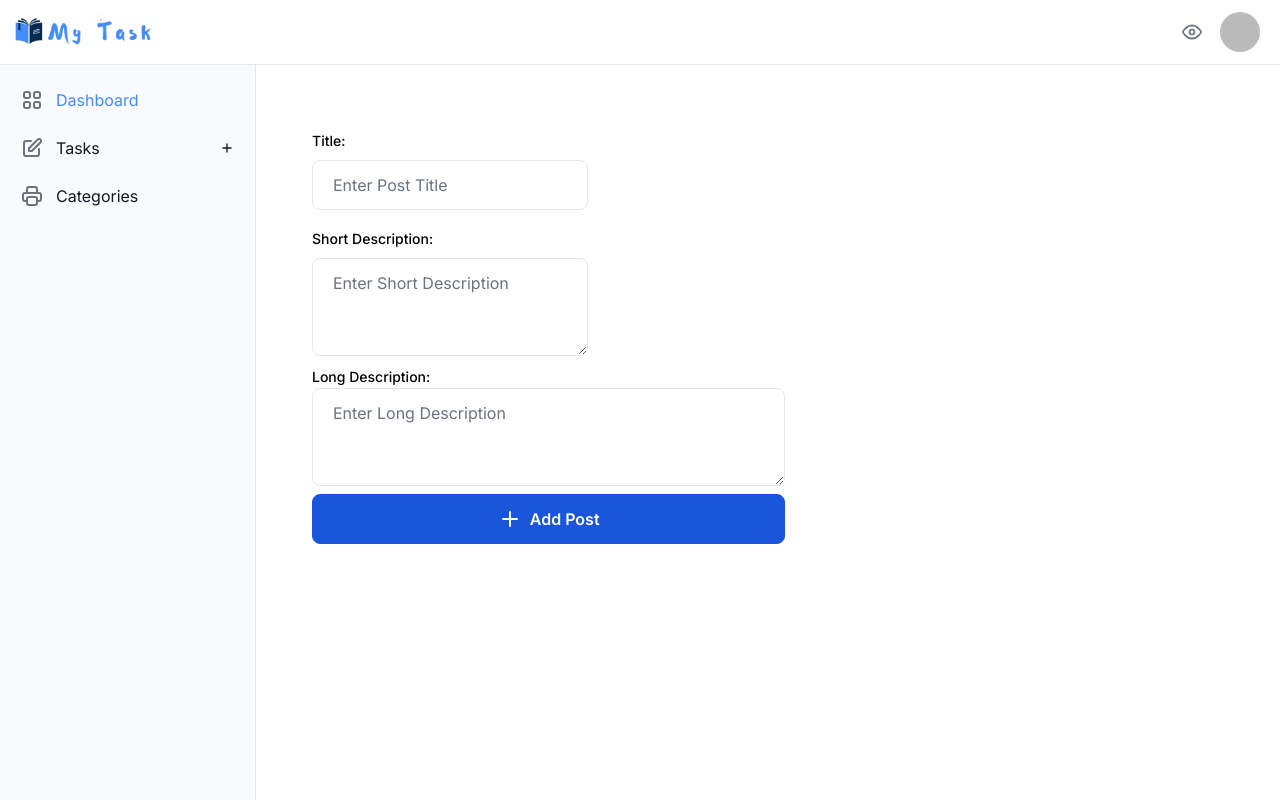
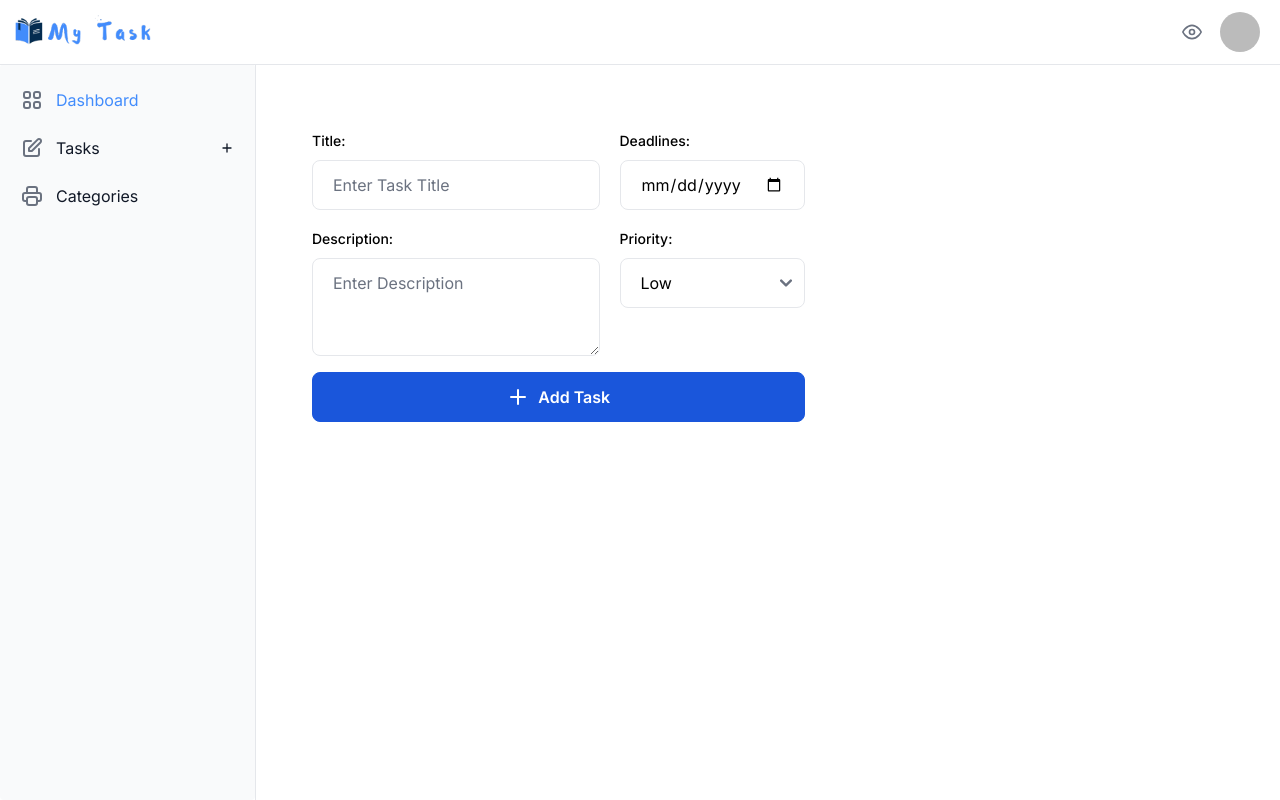
Before and after one commit to md-ali-0/my-task, a React (Vite) app: page /dashboard/add-task in a window 1280 px wide. Built offline with nearby package versions, Linux system fonts and the light colour scheme; no server answers; sample sign-in values are in the browser's storage.

Commit message:
task added page created

```diff
--- a/package.json
+++ b/package.json
@@ -10,6 +10,7 @@
     "preview": "vite preview"
   },
   "dependencies": {
+    "@tanstack/react-query": "^5.14.2",
     "axios": "^1.6.2",
     "firebase": "^10.7.1",
     "flowbite-react": "^0.7.2",
--- a/src/Pages/Dashboard/Task/AddTask.jsx
+++ b/src/Pages/Dashboard/Task/AddTask.jsx
@@ -1,11 +1,11 @@
 import { useForm } from "react-hook-form";
-import toast from 'react-hot-toast';
-import { BiErrorCircle } from 'react-icons/bi';
+import toast from "react-hot-toast";
+import { BiErrorCircle } from "react-icons/bi";
 import useAuth from "../../../hooks/useAuth";
 import useAxios from "../../../hooks/useAxios";
 
 const AddTask = () => {
-    const {user} = useAuth()
+    const { user } = useAuth();
     const axios = useAxios();
     const {
         register,
@@ -15,10 +15,14 @@ const AddTask = () => {
     } = useForm();
 
     const onSubmit = async (data) => {
-        console.log(data);;
-        const  loadingToast = toast.loading('Creating Task ... !!');
+        const newTask = { ...data, status: "todo", createdBy: user?.email };
+        const loadingToast = toast.loading("Creating Task ... !!");
         try {
-
+            const { data } = await axios.post("/add-task", newTask);
+            if (data?.acknowledged) {
+                toast.dismiss(loadingToast);
+                toast.success("Task Successfully Added");
+            }
         } catch (error) {
             toast.dismiss(loadingToast);
             toast.error(error);
@@ -30,21 +34,23 @@ const AddTask = () => {
             <div className="p-5 flex flex-col md:flex-row gap-2 mt-16">
                 <form
                     className="border-gray-200 p-5 rounded-lg bg-white dark:bg-gray-800 dark:border-gray-700"
-                    onSubmit={handleSubmit(onSubmit)}>
+                    onSubmit={handleSubmit(onSubmit)}
+                >
                     <div className="grid grid-cols-1 md:grid-cols-5 gap-5">
                         <div className="md:col-span-3">
                             <div className="space-y-2 py-2">
                                 <label
                                     htmlFor="title"
-                                    className="text-sm font-medium">
+                                    className="text-sm font-medium"
+                                >
                                     Title:
                                 </label>
                                 <input
                                     type="text"
-                                    {...register('title', {
-                                        required: 'Title is required.',
+                                    {...register("title", {
+                                        required: "Title is required.",
                                     })}
-                                    placeholder="Enter Post Title"
+                                    placeholder="Enter Task Title"
                                     className="w-full block border placeholder-gray-500 px-5 py-3 leading-6 rounded-lg border-gray-200 focus:border-blue-500 focus:ring-0 dark:bg-gray-800 dark:border-gray-600 dark:focus:border-blue-500 dark:placeholder-gray-400"
                                 />
                                 {errors.title && (
@@ -52,65 +58,104 @@ const AddTask = () => {
                                         <BiErrorCircle
                                             className="inline-block ml-2"
                                             size={15}
-                                        />{' '}
+                                        />{" "}
                                         {errors.title?.message}
                                     </span>
                                 )}
                             </div>
                             <div className="space-y-2 py-2">
                                 <label
-                                    htmlFor="title"
-                                    className="text-sm font-medium">
-                                    Short Description:
+                                    htmlFor="description"
+                                    className="text-sm font-medium"
+                                >
+                                    Description:
                                 </label>
                                 <textarea
-                                    {...register('shortDescription', {
-                                        required: 'Title is required.',
+                                    {...register("description", {
+                                        required: "Description is required.",
                                         maxLength: {
-                                            value:250,
-                                            message: 'Short Desciption Must be Under 250 characters'
-                                        }
+                                            value: 250,
+                                            message:
+                                                "Desciption Must be Under 250 characters",
+                                        },
                                     })}
                                     className="w-full block border placeholder-gray-500 px-5 py-3 leading-6 rounded-lg border-gray-200 focus:border-blue-500 focus:ring-0 dark:bg-gray-800 dark:border-gray-600 dark:focus:border-blue-500 dark:placeholder-gray-400"
                                     rows="3"
-                                    placeholder="Enter Short Description"></textarea>
-                                {errors.shortDescription && (
+                                    placeholder="Enter Description"
+                                ></textarea>
+                                {errors.description && (
                                     <span className="text-center text-red-500 flex items-center gap-1">
                                         <BiErrorCircle
                                             className="inline-block ml-2"
                                             size={15}
-                                        />{' '}
-                                        {errors.shortDescription?.message}
+                                        />{" "}
+                                        {errors.description?.message}
+                                    </span>
+                                )}
+                            </div>
+                        </div>
+                        <div className="md:col-span-2">
+                            <div className="space-y-2 py-2">
+                                <label
+                                    htmlFor="deadlines"
+                                    className="text-sm font-medium"
+                                >
+                                    Deadlines:
+                                </label>
+                                <input
+                                    type="date"
+                                    {...register("deadlines", {
+                                        required: "Deadlines is required.",
+                                    })}
+                                    placeholder="Enter Task Deadlines"
+                                    className="w-full block border placeholder-gray-500 px-5 py-3 leading-6 rounded-lg border-gray-200 focus:border-blue-500 focus:ring-0 dark:bg-gray-800 dark:border-gray-600 dark:focus:border-blue-500 dark:placeholder-gray-400"
+                                />
+                                {errors.deadlines && (
+                                    <span className="text-center text-red-500 flex items-center gap-1">
+                                        <BiErrorCircle
+                                            className="inline-block ml-2"
+                                            size={15}
+                                        />{" "}
+                                        {errors.deadlines?.message}
+                                    </span>
+                                )}
+                            </div>
+                            <div className="space-y-2 py-2">
+                                <label
+                                    htmlFor="title"
+                                    className="text-sm font-medium"
+                                >
+                                    Priority:
+                                </label>
+                                <select
+                                    name="priority"
+                                    id="priority"
+                                    {...register("priority", {
+                                        required: "Priority is required.",
+                                    })}
+                                    className="w-full block border placeholder-gray-500 px-5 py-3 leading-6 rounded-lg border-gray-200 focus:border-blue-500 focus:ring-0 dark:bg-gray-800 dark:border-gray-600 dark:focus:border-blue-500 dark:placeholder-gray-400"
+                                >
+                                    <option value="low">Low</option>
+                                    <option value="moderate">Moderate</option>
+                                    <option value="high">High</option>
+                                </select>
+                                {errors.priority && (
+                                    <span className="text-center text-red-500 flex items-center gap-1">
+                                        <BiErrorCircle
+                                            className="inline-block ml-2"
+                                            size={15}
+                                        />{" "}
+                                        {errors.priority?.message}
                                     </span>
                                 )}
                             </div>
                         </div>
                     </div>
-                    <div>
-                        <label htmlFor="title" className="text-sm font-medium">
-                            Long Description:
-                        </label>
-                        <textarea
-                            {...register('longDescription', {
-                                required: 'Title is required.',
-                            })}
-                            className="w-full block border placeholder-gray-500 px-5 py-3 leading-6 rounded-lg border-gray-200 focus:border-blue-500 focus:ring-0 dark:bg-gray-800 dark:border-gray-600 dark:focus:border-blue-500 dark:placeholder-gray-400"
-                            rows="3"
-                            placeholder="Enter Long Description"></textarea>
-                        {errors.longDescription && (
-                            <span className="text-center text-red-500 flex items-center gap-1">
-                                <BiErrorCircle
-                                    className="inline-block ml-2"
-                                    size={15}
-                                />{' '}
-                                {errors.longDescription?.message}
-                            </span>
-                        )}
-                    </div>
                     <div className="py-2">
                         <button
                             type="submit"
-                            className="w-full inline-flex justify-center items-center space-x-2 border font-semibold rounded-lg px-6 py-3 leading-6 border-blue-700 bg-blue-700 text-white hover:text-white hover:bg-blue-600 hover:border-blue-600 focus:ring focus:ring-blue-400 focus:ring-opacity-50 active:bg-blue-700 active:border-blue-700 dark:focus:ring-blue-400 dark:focus:ring-opacity-90">
+                            className="w-full inline-flex justify-center items-center space-x-2 border font-semibold rounded-lg px-6 py-3 leading-6 border-blue-700 bg-blue-700 text-white hover:text-white hover:bg-blue-600 hover:border-blue-600 focus:ring focus:ring-blue-400 focus:ring-opacity-50 active:bg-blue-700 active:border-blue-700 dark:focus:ring-blue-400 dark:focus:ring-opacity-90"
+                        >
                             <svg
                                 xmlns="http://www.w3.org/2000/svg"
                                 width="24"
@@ -121,11 +166,12 @@ const AddTask = () => {
                                 strokeWidth="2"
                                 strokeLinecap="round"
                                 strokeLinejoin="round"
-                                className="feather feather-plus">
+                                className="feather feather-plus"
+                            >
                                 <line x1="12" y1="5" x2="12" y2="19"></line>
                                 <line x1="5" y1="12" x2="19" y2="12"></line>
                             </svg>
-                            <span>Add Post</span>
+                            <span>Add Task</span>
                         </button>
                     </div>
                 </form>
```
Also changed, not shown: 1 other file (tests, documents, lock files or other folders).
